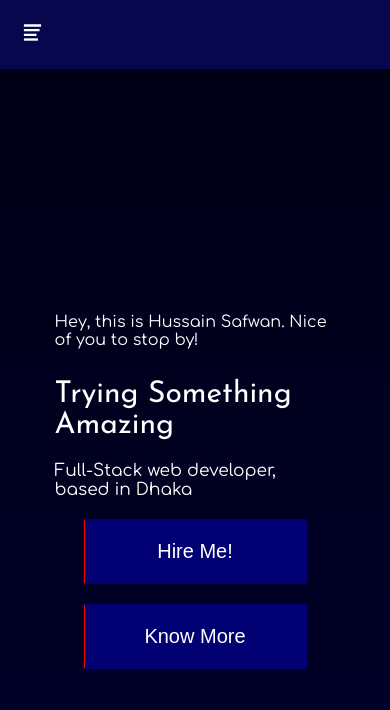
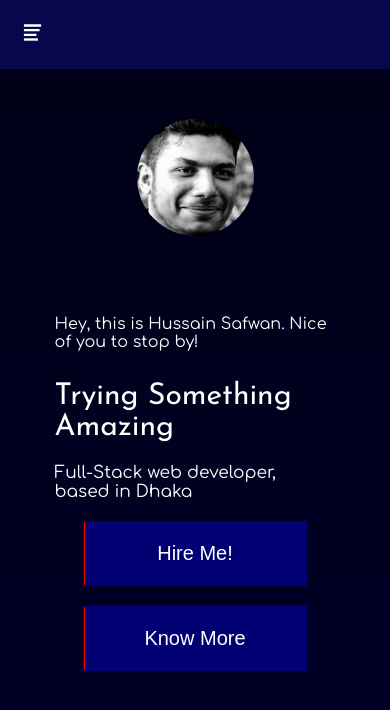
Before and after one commit to Hussain-Safwan/Portfolio, a React (Create React App) app: page / in a window 390 px wide. Shown: the top 710 px of the page. Built offline with nearby package versions, Linux system fonts and the light colour scheme.

Commit message:
navbar more friendly, image in mobile devices as well

```diff
--- a/src/client/css/index.css
+++ b/src/client/css/index.css
@@ -260,7 +260,6 @@ html, body {
 }
 
 .main-canvas {
-  height: 100vh;
   display: flex;
 }
 
@@ -268,6 +267,24 @@ html, body {
   .main-canvas {
     flex-direction: column;
   }
+}
+
+.main-canvas .mobile-img {
+  display: none;
+  width: 30%;
+  margin: auto;
+  margin-top: 50px;
+}
+
+@media (max-width: 900px) {
+  .main-canvas .mobile-img {
+    display: block;
+  }
+}
+
+.main-canvas .mobile-img img {
+  width: 100%;
+  border-radius: 50%;
 }
 
 .main-canvas .left {
@@ -291,7 +308,7 @@ html, body {
 
 @media (max-width: 900px) {
   .main-canvas .left .texts {
-    margin-top: 0px;
+    margin-top: 75px;
   }
 }
 
--- a/src/components/layout/MainCanvas.js
+++ b/src/components/layout/MainCanvas.js
@@ -21,6 +21,9 @@ useEffect(() => {
   return (
     <div>
       <div class="main-canvas">
+              <div className='mobile-img'>
+                <img src={me} />
+              </div>
               <div class="left">
                   <div class="texts">
                     <div class="small-text" id='small-text'></div>
--- a/src/components/layout/Navbar.js
+++ b/src/components/layout/Navbar.js
@@ -67,7 +67,7 @@ const Navbar = () => {
       <IoMdList style={iconStyle} onClick={openNav} />
         {
           open ? (
-            <div className='container'>
+            <div className='container' onClick={() => {setOpen(!open)}}>
                       <p><Link style={{textDecoration: 'none', color: '#fff'}} to='/'>Home</Link></p>
                       <p><Link style={{textDecoration: 'none', color: '#fff'}} to='/about'>About</Link></p>
                       <p><Link style={{textDecoration: 'none', color: '#fff'}} to='/skills'>Skills</Link></p>
--- a/src/index.scss
+++ b/src/index.scss
@@ -210,10 +210,23 @@ html, body {
 }
 
     .main-canvas {
-      height: 100vh;
+      // height: 100vh;
       display: flex;
       @media (max-width: 900px) {
         flex-direction: column;
+      }
+      .mobile-img {
+        display: none;
+        width: 30%;
+        margin: auto;
+        margin-top: 50px;
+        @media (max-width: 900px) {
+          display: block;
+        }
+        img {
+          width: 100%;
+          border-radius: 50%;
+        }
       }
       .left {
         width: 60%;
@@ -228,7 +241,7 @@ html, body {
           margin: auto;
           margin-top: 150px;
           @media (max-width: 900px) {
-            margin-top: 0px;
+            margin-top: 75px;
           }
           .small-texts {
             font-size: 25px;
```
